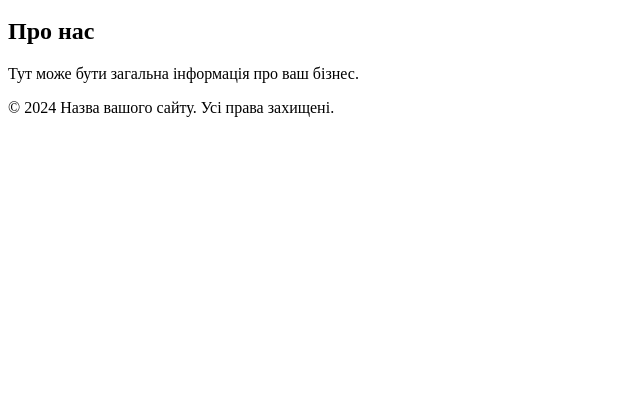
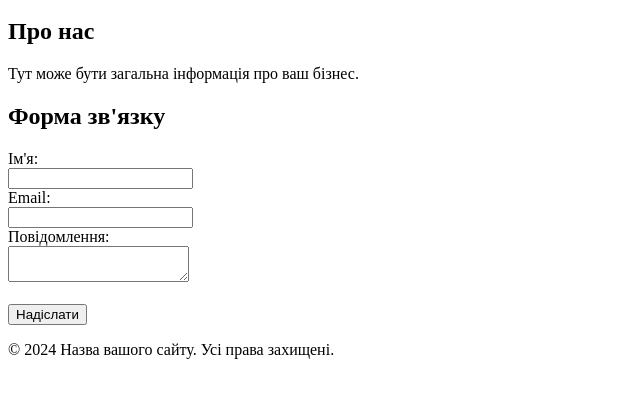
Before and after one commit to De1m0s114/lab, a plain HTML site: page index.html in a window 1280 px wide. Shown: the part 136-534 px from the top of the page, without its empty margins (0-640 px from the left). Drawn offline with Linux system fonts and the light colour scheme.

Commit message:
Update index.html

```diff
--- a/index.html
+++ b/index.html
@@ -4,6 +4,8 @@
     <meta charset="UTF-8">
     <meta name="viewport" content="width=device-width, initial-scale=1.0">
     <title>Головна сторінка</title>
+    <!-- Підключення скрипту reCAPTCHA -->
+    <script src="https://www.google.com/recaptcha/api.js" async defer></script>
 </head>
 <body>
 
@@ -23,6 +25,22 @@
         <h2>Про нас</h2>
         <p>Тут може бути загальна інформація про ваш бізнес.</p>
     </section>
+
+    <section>
+        <h2>Форма зв'язку</h2>
+        <!-- Форма зв'язку з reCAPTCHA -->
+        <form action="submit_form.php" method="post">
+            <label for="name">Ім'я:</label><br>
+            <input type="text" id="name" name="name"><br>
+            <label for="email">Email:</label><br>
+            <input type="email" id="email" name="email"><br>
+            <label for="message">Повідомлення:</label><br>
+            <textarea id="message" name="message"></textarea><br>
+            <!-- reCAPTCHA -->
+            <div class="g-recaptcha" data-sitekey="6LeUQN0pAAAAAE5wSNwWl97wLHECgfL8UD0e8IO3 "></div><br>
+            <input type="submit" value="Надіслати">
+        </form>
+    </section>
 </main>
 
 <footer>
```
